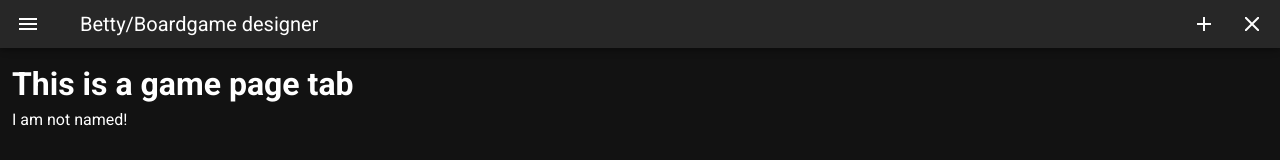
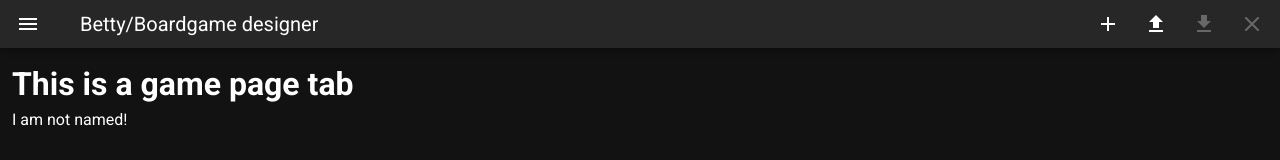
Before and after one commit to theksoft/betty, a Vue app: page /games in a window 1280 px wide. Shown: the top 160 px of the page. Built offline with nearby package versions, Linux system fonts and the light colour scheme.

Commit message:
Add table of commands to games

```diff
--- a/src/plugins/vuetify.js
+++ b/src/plugins/vuetify.js
@@ -17,7 +17,10 @@ export default new Vuetify({
       about: "mdi-information-variant",
       close: "mdi-window-close",
       games: "mdi-package-variant-closed",
-      gameAdd: "mdi-plus",
+      gameNew: "mdi-plus",
+      gameLoad: "mdi-upload",
+      gameSave: "mdi-download",
+      gameClose: "mdi-window-close",
       home: "mdi-home",
       help: "mdi-help",
       maps: "mdi-image-filter-hdr",
--- a/src/views/Games/GamesAppBar.vue
+++ b/src/views/Games/GamesAppBar.vue
@@ -5,12 +5,24 @@
       {{ title }}
     </v-toolbar-title>
     <v-spacer />
-    <v-btn @click="newGame" icon>
-      <v-icon>$gameAdd</v-icon>
-    </v-btn>
-    <v-btn @click="closeGame" icon>
-      <v-icon>$close</v-icon>
-    </v-btn>
+    <v-tooltip
+      v-for="(command, index) in commands"
+      :key="index"
+      bottom
+      open-delay="1000"
+    >
+      <template v-slot:activator="{ on }">
+        <v-btn
+          @click="runCommand(command.handler)"
+          :disabled="command.disabled"
+          icon
+          v-on="on"
+        >
+          <v-icon>{{ command.icon }}</v-icon>
+        </v-btn>
+      </template>
+      <span>{{ command.tip }}</span>
+    </v-tooltip>
     <template v-if="tabItems.length" v-slot:extension>
       <v-tabs v-model="route" align-with-title show-arrows>
         <v-tab v-for="e in tabItems" :to="e.route" :key="e.id" exact>
@@ -34,7 +46,14 @@ export default {
     }
   },
   data: () => ({
-    route: null
+    route: null,
+    allCommands: [
+      // eslint-disable-next-line
+      { icon: "$gameNew", tip: "New boardgame project", handler: "newGame", target: false }, // eslint-disable-next-line
+      { icon: "$gameLoad", tip: "Load boardgame project", handler: "loadGame", target: false }, // eslint-disable-next-line
+      { icon: "$gameSave", tip: "Save boardgame project", handler: "saveGame", target: true }, // eslint-disable-next-line
+      { icon: "$gameClose", tip: "Close boardgame project", handler: "closeGame", target: true } // eslint-disable-next-line
+    ]
   }),
   computed: {
     tabItems() {
@@ -49,8 +68,19 @@ export default {
       }
       return games.title;
     },
+    commands() {
+      return this.allCommands.map(({ icon, tip, handler, target }) => {
+        let noTabs = !this.route || !this.$route.params.id;
+        return {
+          icon,
+          tip,
+          handler,
+          disabled: !noTabs || (noTabs && !target) ? false : true
+        };
+      });
+    },
 
-    ...mapGetters("maps", ["elementById"])
+    ...mapGetters("games", ["elementById"])
   },
   methods: {
     closeGame() {
@@ -62,6 +92,17 @@ export default {
       this.addGame(this.$packager.create());
       this.$router.push(games.lastRoute());
     },
+    loadGame() {
+      console.log("Load game!");
+    },
+    saveGame() {
+      console.log("Save game!");
+    },
+
+    runCommand(command) {
+      this[command]();
+    },
+
     ...mapActions("games", ["addGame", "removeGameById"])
   }
 };
--- a/src/views/Maps/MapsAppBar.vue
+++ b/src/views/Maps/MapsAppBar.vue
@@ -110,11 +110,11 @@ export default {
       console.log("Preview map!");
     },
 
-    ...mapActions("maps", ["addMap", "removeMapById"]),
-
     runCommand(command) {
       this[command]();
-    }
+    },
+
+    ...mapActions("maps", ["addMap", "removeMapById"])
   }
 };
 </script>
```
